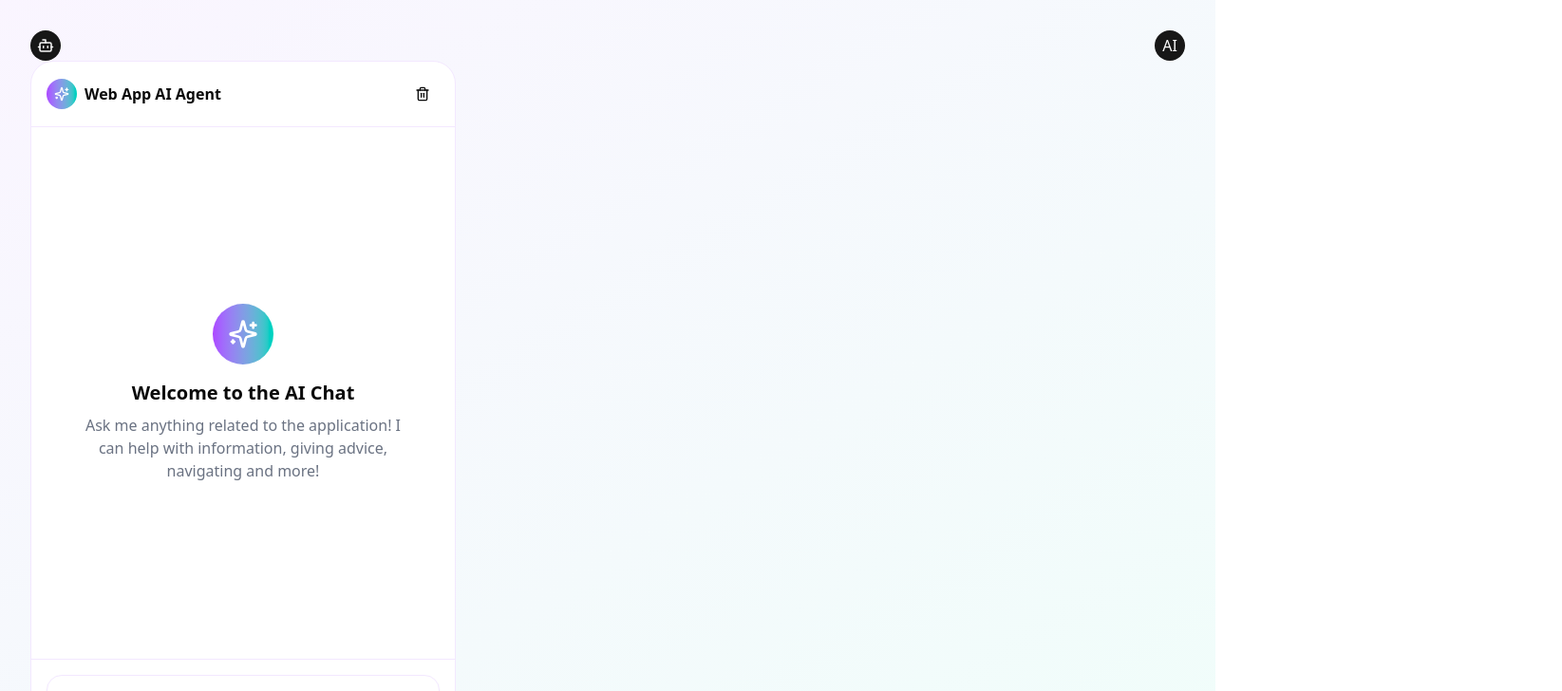
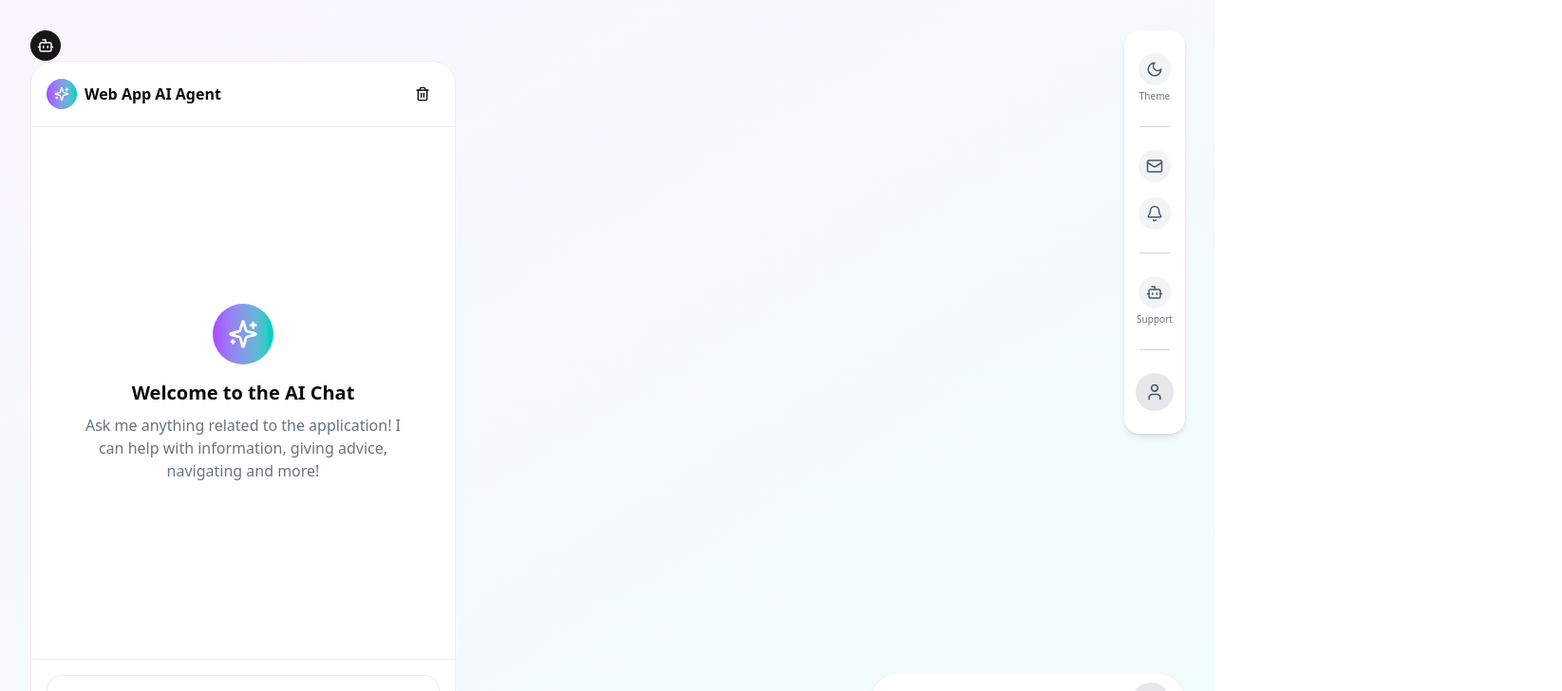
Before and after one commit to AmarMuric04/ai-agent, a Next.js app: page / in a window 1280 px wide. Both pictures are taken after a click on the button 48 px from the left and 48 px from the top of the page. Shown: the top 728 px of the page at 95% size, 1645 px wide, since content can reach past the window. Built offline with nearby package versions, Linux system fonts and the light colour scheme.

Commit message:
feat: enhance chat component with new UI elements and improved positioning logic

```diff
--- a/src/app/page.tsx
+++ b/src/app/page.tsx
@@ -1,5 +1,6 @@
 import { Chat } from "@/components/ai-chat";
-import { Bot } from "lucide-react";
+import { Avatar } from "@/components/ui/avatar";
+import { Bell, Bot, Mail, Moon, User } from "lucide-react";
 
 export default function Home() {
   return (
@@ -15,16 +16,52 @@ export default function Home() {
             <Bot size={18} />
           </div>
         </Chat>
+        <div className="flex flex-col items-center gap-6 px-3 py-6 bg-white dark:bg-gray-900 rounded-2xl shadow-md w-fit">
+          {/* Theme Toggle */}
+          <button className="flex flex-col items-center group">
+            <div className="p-2 rounded-full bg-gray-100 dark:bg-gray-800 group-hover:bg-purple-100 dark:group-hover:bg-purple-900 transition">
+              <Moon size={18} className="text-gray-600 dark:text-gray-300" />
+            </div>
+            <span className="mt-1 text-[10px] text-gray-500 dark:text-gray-400">
+              Theme
+            </span>
+          </button>
+
+          <div className="w-8 h-px bg-gray-300 dark:bg-gray-700" />
+
+          <div className="flex flex-col items-center gap-4">
+            <button className="p-2 rounded-full bg-gray-100 dark:bg-gray-800 hover:bg-purple-100 dark:hover:bg-purple-900 transition">
+              <Mail size={18} className="text-gray-600 dark:text-gray-300" />
+            </button>
+            <button className="p-2 rounded-full bg-gray-100 dark:bg-gray-800 hover:bg-purple-100 dark:hover:bg-purple-900 transition">
+              <Bell size={18} className="text-gray-600 dark:text-gray-300" />
+            </button>
+          </div>
+
+          <div className="w-8 h-px bg-gray-300 dark:bg-gray-700" />
+
           <Chat
-          title="Developer AI Agent"
-          description="Ask me anything related to coding! I can help with syntax, giving advice, making scripts and more!"
-          placeholder="Get advice on coding..."
-          configKey="coding"
+            title="Customer Support AI Agent"
+            description="Ask me anything related to support! I can help with any issues you're having, giving advice and more!"
+            placeholder="What are you having trouble with?"
+            configKey="support"
           >
-          <div className="rounded-full h-8 w-8 bg-primary text-primary-foreground grid place-items-center">
-            AI
+            <div className="flex flex-col items-center group cursor-pointer">
+              <div className="p-2 rounded-full bg-gray-100 dark:bg-gray-800 group-hover:bg-purple-100 dark:group-hover:bg-purple-900 transition">
+                <Bot size={18} className="text-gray-600 dark:text-gray-300" />
+              </div>
+              <span className="mt-1 text-[10px] text-gray-500 dark:text-gray-400">
+                Support
+              </span>
             </div>
           </Chat>
+
+          <div className="w-8 h-px bg-gray-300 dark:bg-gray-700" />
+
+          <Avatar className="h-10 w-10 bg-gray-200 dark:bg-gray-700 flex items-center justify-center">
+            <User className="h-5 w-5 text-gray-600 dark:text-gray-300" />
+          </Avatar>
+        </div>
       </div>
       <div className="flex justify-between">
         <Chat
@@ -33,20 +70,43 @@ export default function Home() {
           placeholder="Help me learn a language..."
           configKey="linguistics"
         >
-          <div className="rounded-full h-8 w-8 bg-primary text-primary-foreground grid place-items-center">
-            <Bot size={18} />
+          <div className="rounded-md bg-gradient-to-r px-2 py-1 from-purple-500 to-teal-400 bg-primary text-primary-foreground grid place-items-center">
+            Ask the AI
           </div>
         </Chat>
+        <div className="flex items-center gap-4 px-4 py-2 bg-white dark:bg-gray-900 rounded-full shadow-sm">
+          <button className="p-2 rounded-full hover:bg-gray-100 dark:hover:bg-gray-700 transition">
+            <Moon size={20} />
+          </button>
+
+          <div className="h-5 w-px bg-gray-300 dark:bg-gray-600" />
+
+          <button className="p-2 rounded-full hover:bg-gray-100 dark:hover:bg-gray-700 transition">
+            <Mail size={20} />
+          </button>
+          <button className="p-2 rounded-full hover:bg-gray-100 dark:hover:bg-gray-700 transition">
+            <Bell size={20} />
+          </button>
+
+          <div className="h-5 w-px bg-gray-300 dark:bg-gray-600" />
+
           <Chat
             title="Customer Support AI Agent"
             description="Ask me anything related to support! I can help with any issues you're having, giving advice and more!"
             placeholder="What are you having trouble with?"
             configKey="support"
           >
-          <div className="rounded-full h-8 w-8 bg-primary text-primary-foreground grid place-items-center">
-            <Bot size={18} />
+            <div className="p-2 rounded-full hover:bg-gray-100 dark:hover:bg-gray-700 transition">
+              <Bot size={20} />
             </div>
           </Chat>
+
+          <div className="h-5 w-px bg-gray-300 dark:bg-gray-600" />
+
+          <Avatar className="h-10 w-10 shrink-0 flex items-center justify-center bg-gray-200 dark:bg-gray-700">
+            <User className="h-5 w-5 text-gray-600 dark:text-gray-300" />
+          </Avatar>
+        </div>
       </div>
     </div>
   );
--- a/src/components/ai-chat.tsx
+++ b/src/components/ai-chat.tsx
@@ -53,12 +53,14 @@ export function Chat({
   children,
 }: ChatProps) {
   const [isOpen, setIsOpen] = useState(false);
-  const [horizontal, setHorizontal] = useState<"left" | "right">("right");
-  const [vertical, setVertical] = useState<"top" | "bottom">("top");
+  const [popupOffsetY, setPopupOffsetY] = useState(0);
+  const [horizontal, setHorizontal] = useState<string>("right");
+  const [vertical, setVertical] = useState<string>("top");
   const [chatKey, setChatKey] = useState(() => uuidv4());
   const [inputRows, setInputRows] = useState(1);
   const scrollAreaRef = useRef<HTMLDivElement>(null);
   const triggerRef = useRef<HTMLSpanElement>(null);
+  const chatRef = useRef<HTMLDivElement>(null);
 
   const { messages, input, handleInputChange, handleSubmit, isLoading, error } =
     useChat({
@@ -107,37 +109,61 @@ export function Chat({
 
   const handleTriggerClick = () => {
     const triggerEl = triggerRef.current;
-    if (triggerEl) {
-      const rect = triggerEl.getBoundingClientRect();
+    const chatEl = chatRef.current;
+    if (!triggerEl || !chatEl) return;
 
-      const spaceRight = window.innerWidth - rect.right;
-      const spaceLeft = rect.left;
+    const { top, bottom, left, right } = triggerEl.getBoundingClientRect();
+    const vw = window.innerWidth;
+    const vh = window.innerHeight;
 
-      const spaceAbove = rect.top;
-      const spaceBelow = window.innerHeight - rect.bottom;
+    const space = {
+      right: vw - right,
+      left: left,
+      below: vh - bottom,
+      above: top,
+    };
 
-      if (spaceRight < 420 && spaceLeft > spaceRight) {
-        setHorizontal("left");
-      } else {
-        setHorizontal("right");
-      }
+    const { width: popW, height: popH } = chatEl.getBoundingClientRect();
 
-      if (spaceBelow < 660 && spaceAbove > spaceBelow) {
-        setVertical("top");
-      } else {
-        setVertical("bottom");
-      }
+    // Decide horizontal placement
+    let horiz: "left" | "right" | "center" = "right";
+    if (space.right < popW && space.left >= popW) {
+      horiz = "left";
+    } else if (space.right < popW && space.left < popW) {
+      horiz = "center";
     }
 
-    setIsOpen((prev) => !prev);
+    let vert: "top" | "bottom" | "middle" = "bottom";
+    if (space.below < popH && space.above >= popH) {
+      vert = "top";
+    } else if (space.below < popH && space.above < popH) {
+      vert = "middle";
+    }
+
+    requestAnimationFrame(() => {
+      const rect = chatEl.getBoundingClientRect();
+      const overflowTop = Math.max(0, -rect.top);
+      const overflowBottom = Math.max(0, rect.bottom - vh);
+      let translateY;
+
+      if (overflowTop > 0 || overflowBottom > 0) {
+        translateY =
+          overflowTop > overflowBottom ? overflowTop : -overflowBottom;
+
+        setPopupOffsetY(translateY);
+      }
+    });
+
+    setHorizontal(horiz);
+    setVertical(vert);
+    setIsOpen((open) => !open);
   };
-
   const resetConversation = () => {
     setChatKey(() => uuidv4());
   };
 
   return (
-    <div className="relative w-fit">
+    <div className="relative w-fit h-fit">
       <TooltipProvider>
         <Tooltip>
           <TooltipTrigger>
@@ -150,13 +176,27 @@ export function Chat({
       </TooltipProvider>
 
       <div
+        ref={chatRef}
+        style={{
+          transform: `translateY(${popupOffsetY}px)`,
+        }}
         className={cn(
-          "absolute transition-all mx-auto border border-purple-100 bg-white rounded-3xl overflow-hidden",
+          "absolute transition-all opacity-100 border border-purple-100 bg-white rounded-3xl overflow-hidden",
           "aspect-[8/13] w-[90vw] max-w-md",
           "flex flex-col",
-          horizontal === "right" ? "left-0" : "right-0",
-          vertical === "top" ? "bottom-full" : "top-full",
-          !isOpen && "scale-0 pointer-events-none"
+          !isOpen ? "opacity-0 pointer-events-none" : "z-[999]",
+
+          horizontal === "left" && "right-0",
+          horizontal === "right" && "left-0",
+          horizontal === "center" && "left-1/2 -translate-x-1/2",
+          vertical === "middle" && horizontal === "left" && "right-[110%]",
+          vertical === "middle" && horizontal === "right" && "left-[110%]",
+
+          vertical === "top" && "bottom-full",
+          vertical === "bottom" && "top-full",
+          vertical === "middle" && "top-1/2 -translate-y-1/2",
+          horizontal === "center" && vertical === "top" && "-translate-y-full",
+          horizontal === "center" && vertical === "bottom" && "translate-y-full"
         )}
       >
         <div className="flex items-center justify-between p-4 border-b border-purple-100 dark:border-gray-700">
```
Lines whose indentation alone changed are shown as unchanged.
